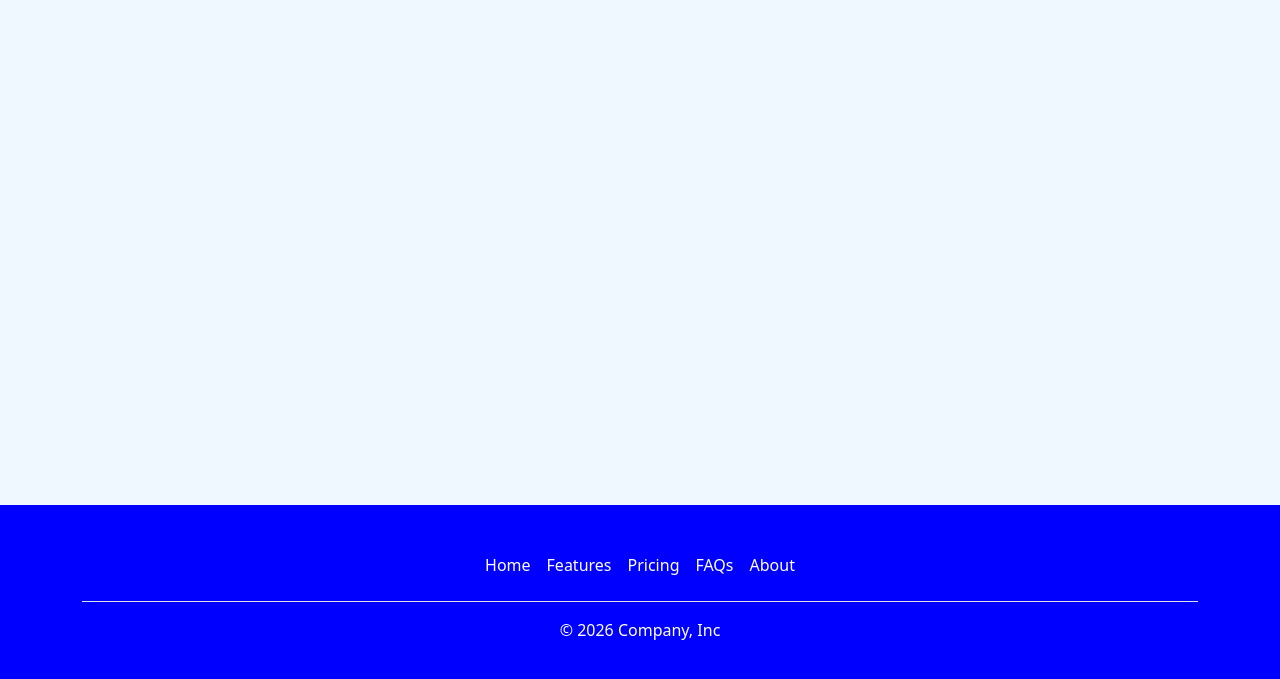
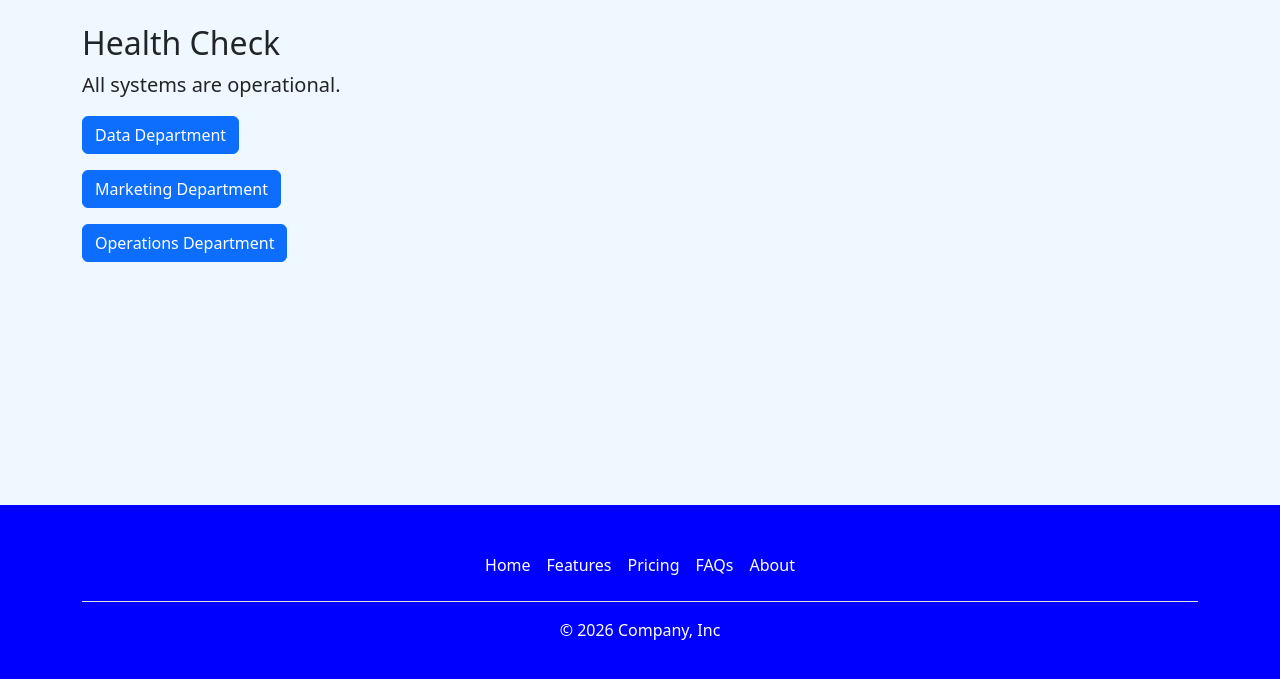
Before and after one commit to willio4/task_manager, a Node server app: page /health in a window 1280 px wide. Shown: the part 102-781 px from the top of the page. Run offline with Node 20, Linux system fonts and the light colour scheme; the visitor is signed in with stand-in values (Sample User, id 1); data that the repository does not hold is empty; some libraries are stand-ins or nearby versions.

Commit message:
feat: add health check section with department charts and collapsible functionality

```diff
--- a/public/styles.css
+++ b/public/styles.css
@@ -13,6 +13,10 @@ body {
 
 .hidden {
     display: none;
+}
+
+.health-chart {
+    min-height: 20rem;
 }
 
 .nav-link {
--- a/views/health.ejs
+++ b/views/health.ejs
@@ -1,5 +1,178 @@
 <%- include("../views/partials/header.ejs") %>
 <main>
+  <div class="container my-4">
+    <h2>Health Check</h2>
+    <p class="lead">All systems are operational.</p>
+    <div class="d-flex flex-column">
+      <!-- Data Department -->
+      <p class="d-inline-flex" id="dataDepChart">
+        <button
+          class="btn btn-primary"
+          type="button"
+          data-bs-toggle="collapse"
+          data-bs-target="#collapseData"
+          aria-expanded="false"
+          aria-controls="collapseData"
+        >
+          Data Department
+        </button>
+      </p>
+      <div class="collapse" id="collapseData">
+        <div class="card card-body mb-3">
+          <div class="row health-chart">
+            <canvas class="col-md-6" id="dataChart"></canvas>
+            <div class="col">
+              <div
+                class="row justify-content-center text-muted h-50 align-items-center"
+              >
+                Stuck Tasks
+              </div>
+              <div
+                class="row justify-content-center text-muted h-50 align-items-center"
+              >
+                Pie Chart
+              </div>
+            </div>
+          </div>
+        </div>
+      </div>
 
+      <!-- Marketing Department -->
+      <p class="d-inline-flex">
+        <button
+          class="btn btn-primary"
+          type="button"
+          data-bs-toggle="collapse"
+          data-bs-target="#collapseMarketing"
+          aria-expanded="false"
+          aria-controls="collapseExample"
+        >
+          Marketing Department
+        </button>
+      </p>
+      <div class="collapse" id="collapseMarketing">
+        <div class="card card-body mb-3">
+          <div class="row health-chart">
+            <canvas class="col-md-6" id="marketingChart"></canvas>
+            <div class="col">
+              <div
+                class="row justify-content-center text-muted h-50 align-items-center"
+              >
+                Stuck Tasks
+              </div>
+              <div
+                class="row justify-content-center text-muted h-50 align-items-center"
+              >
+                Pie Chart
+              </div>
+            </div>
+          </div>
+        </div>
+      </div>
+
+      <!-- Operations Department -->
+      <p class="d-inline-flex">
+        <button
+          class="btn btn-primary"
+          type="button"
+          data-bs-toggle="collapse"
+          data-bs-target="#collapseOperations"
+          aria-expanded="false"
+          aria-controls="collapseExample"
+        >
+          Operations Department
+        </button>
+      </p>
+      <div class="collapse" id="collapseOperations">
+        <div class="card card-body mb-3">
+          <div class="row health-chart">
+            <canvas class="col-md-6" id="operationsChart"></canvas>
+            <div class="col">
+              <div
+                class="row justify-content-center text-muted h-50 align-items-center"
+              >
+                Stuck Tasks
+              </div>
+              <div
+                class="row justify-content-center text-muted h-50 align-items-center"
+              >
+                Pie Chart
+              </div>
+            </div>
+          </div>
+        </div>
+      </div>
+    </div>
+  </div>
 </main>
+
+<script src="https://cdn.jsdelivr.net/npm/chart.js"></script>
+
+<script>
+  const collapseDataEl = document.getElementById("collapseData");
+  const dataButton = document.querySelector('[data-bs-target="#collapseData"]');
+
+  collapseDataEl.addEventListener("shown.bs.collapse", () => {
+    dataButton.scrollIntoView({ behavior: "smooth", block: "start" });
+  });
+
+  const collapseMarketingEl = document.getElementById("collapseMarketing");
+  const marketingButton = document.querySelector(
+    '[data-bs-target="#collapseMarketing"]',
+  );
+  collapseMarketingEl.addEventListener("shown.bs.collapse", () => {
+    marketingButton.scrollIntoView({ behavior: "smooth", block: "start" });
+  });
+
+  const collapseOperationsEl = document.getElementById("collapseOperations");
+  const operationsButton = document.querySelector(
+    '[data-bs-target="#collapseOperations"]',
+  );
+  collapseOperationsEl.addEventListener("shown.bs.collapse", () => {
+    operationsButton.scrollIntoView({ behavior: "smooth", block: "start" });
+  });
+
+  const dataBarCtx = document.getElementById("dataChart").getContext("2d");
+  new Chart(dataBarCtx, {
+    type: "bar",
+    data: {
+      datasets: [
+        {
+          data: [12, 19, 8, 13],
+        },
+      ],
+      labels: ["Alice", "Bob", "Charlie", "David"],
+    },
+  });
+
+  const marketingBarCtx = document
+    .getElementById("marketingChart")
+    .getContext("2d");
+  new Chart(marketingBarCtx, {
+    type: "bar",
+    data: {
+      datasets: [
+        {
+          data: [10, 15, 5, 20],
+        },
+      ],
+      labels: ["Dirk", "Eve", "Frank", "Grace"],
+    },
+  });
+
+  const OperationsBarCtx = document
+    .getElementById("operationsChart")
+    .getContext("2d");
+  new Chart(OperationsBarCtx, {
+    type: "bar",
+    data: {
+      datasets: [
+        {
+          data: [5, 25, 10, 15],
+        },
+      ],
+      labels: ["Kevin", "Laura", "Mallory", "Nina"],
+    },
+  });
+</script>
 <%- include("../views/partials/footer.ejs") %>
```
